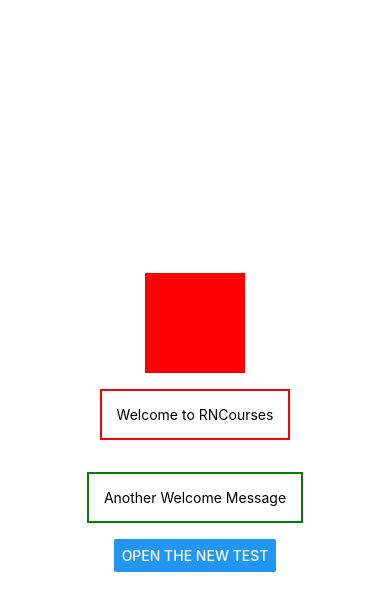
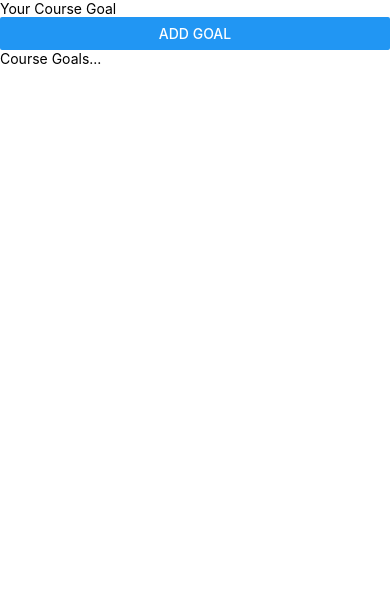
Before and after one commit to cliffgor/RNCourse, a React Native app: screen / in a window 390 px wide. Shown: the top 610 px of the page. Built offline with nearby package versions, Linux system fonts and the light colour scheme.

Commit message:
Work on building the course app as i learn RN basics

```diff
--- a/App.js
+++ b/App.js
@@ -1,31 +1,19 @@
-import { Button, StyleSheet, Text, View } from 'react-native';
+import { Button, StyleSheet, Text, TextInput, View } from 'react-native';
 
 export default function App() {
   return (
-    <View style={styles.container}>
-      <View style={{ backgroundColor: 'red', width: 100, height: 100 }}>
-
+    <View >
+      <View>
+        <TextInput placeholder='Your Course Goal' />
+        <Button title='Add Goal' />
       </View>
-      <Text style={styles.welcomeText}>Welcome to RNCourses</Text>
-      <Text style={{ margin: 16, borderWidth: 2, borderColor: 'green', padding: 15 }}>Another Welcome Message</Text>
-      <Button title='Open the new test' />
-
+      <View>
+        <Text>Course Goals...</Text>
+      </View>
     </View>
   );
 }
 
 const styles = StyleSheet.create({
-  container: {
-    flex: 1,
-    backgroundColor: '#fff',
-    alignItems: 'center',
-    justifyContent: 'center',
-  },
 
-  welcomeText: {
-    margin: 16,
-    borderWidth: 2,
-    borderColor: 'red',
-    padding: 15
-  }
 });
```
